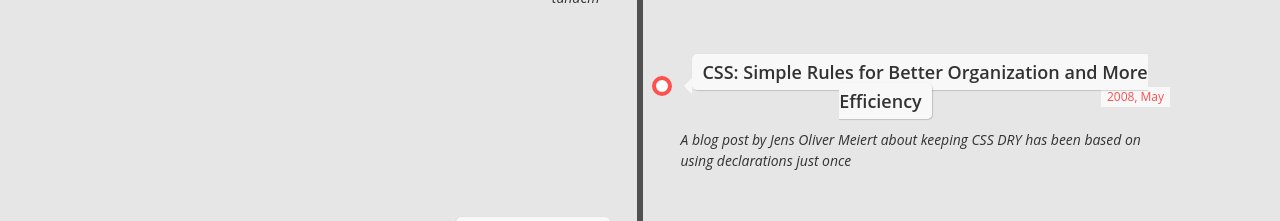
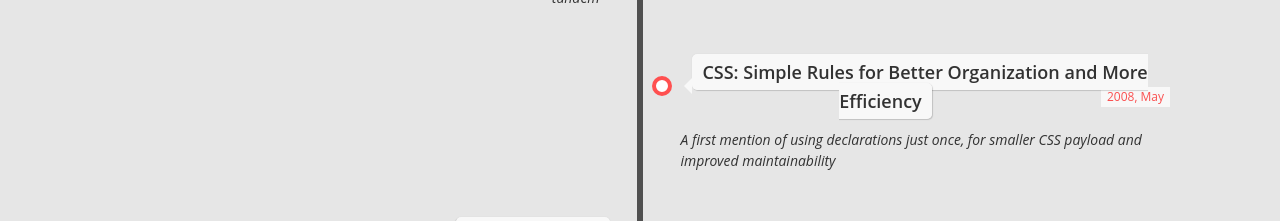
Before and after one commit to the-web-history/css-timeline, a Svelte app: page / in a window 1280 px wide. Shown: the part 8500-8721 px from the top of the page. Built offline with nearby package versions, Linux system fonts and the light colour scheme.

Commit message:
docs: clarify and qualify declarations-just-once concept
(Thank you for including this! I don’t need a spotlight here, but would like to emphasize and clarify the original approach.)

```diff
--- a/src/data/articles.js
+++ b/src/data/articles.js
@@ -48,7 +48,7 @@ const articles = [
   {
     name: 'CSS: Simple Rules for Better Organization and More Efficiency',
     url: 'https://meiert.com/en/blog/css-organization-and-efficiency/',
-    description: 'A blog post by Jens Oliver Meiert about keeping CSS DRY has been based on using declarations just once',
+    description: 'A first mention of using declarations just once, for smaller CSS payload and improved maintainability',
     created_at: new Date('2008-05-15'),
     tags: ["articles"],
   }
```
